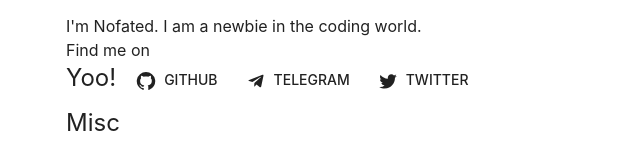
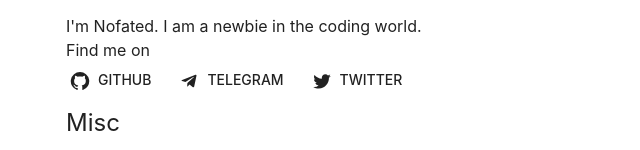
Before and after one commit to Nofated095/nof.moe, a React (Vite) app: page / in a window 1280 px wide. Shown: the part 265-415 px from the top of the page, without its empty margins (314-954 px from the left). Built offline with nearby package versions, Linux system fonts and the light colour scheme; a web font is replaced by a local one.

Commit message:
Update Avatar

```diff
--- a/src/App.tsx
+++ b/src/App.tsx
@@ -83,7 +83,7 @@ export default function App() {
           <Grid xs={"auto"}>
             <img
               src={`https://cdn.nofated.win/avatarsoss`}
-              srcSet={`https://cdn.nofated.win/avatar/128`}
+              srcSet={`https://cdn.nofated.win/avatar/256`}
               alt={'Nofated avatar'}
               loading="lazy"
               width={128}
@@ -111,9 +111,6 @@ export default function App() {
                 I'm Nofated. I am a newbie in the coding world.<br />
                 Find me on
                 <Stack spacing={2} direction="row">
-                <Typography variant="h5" component="h2" gutterBottom>
-                  Yoo!
-                </Typography>
                   <Button variant="text" color="inherit" href="https://github.com/Nofated095" startIcon={<GitHubIcon />}>
                     GitHub
                   </Button>
```
